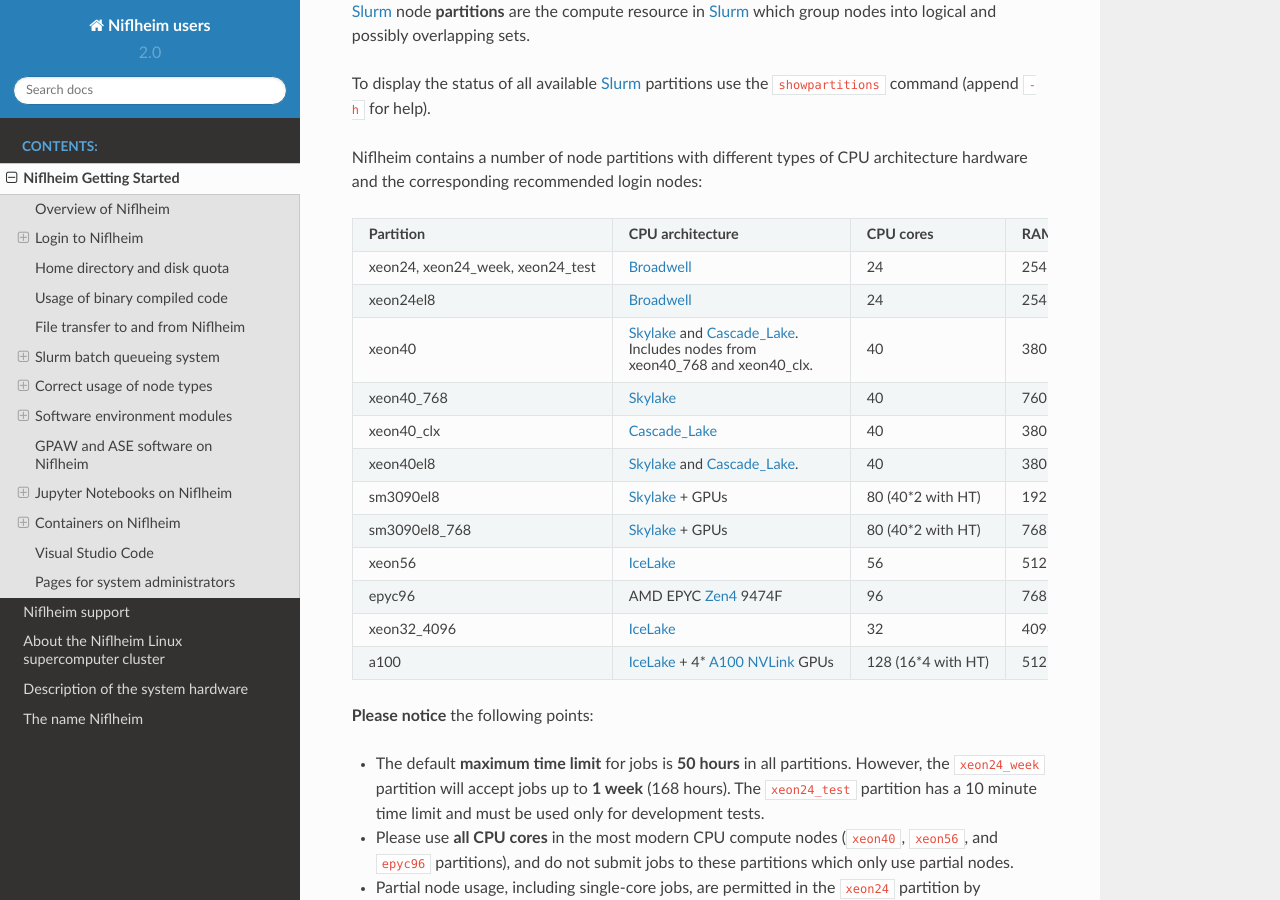
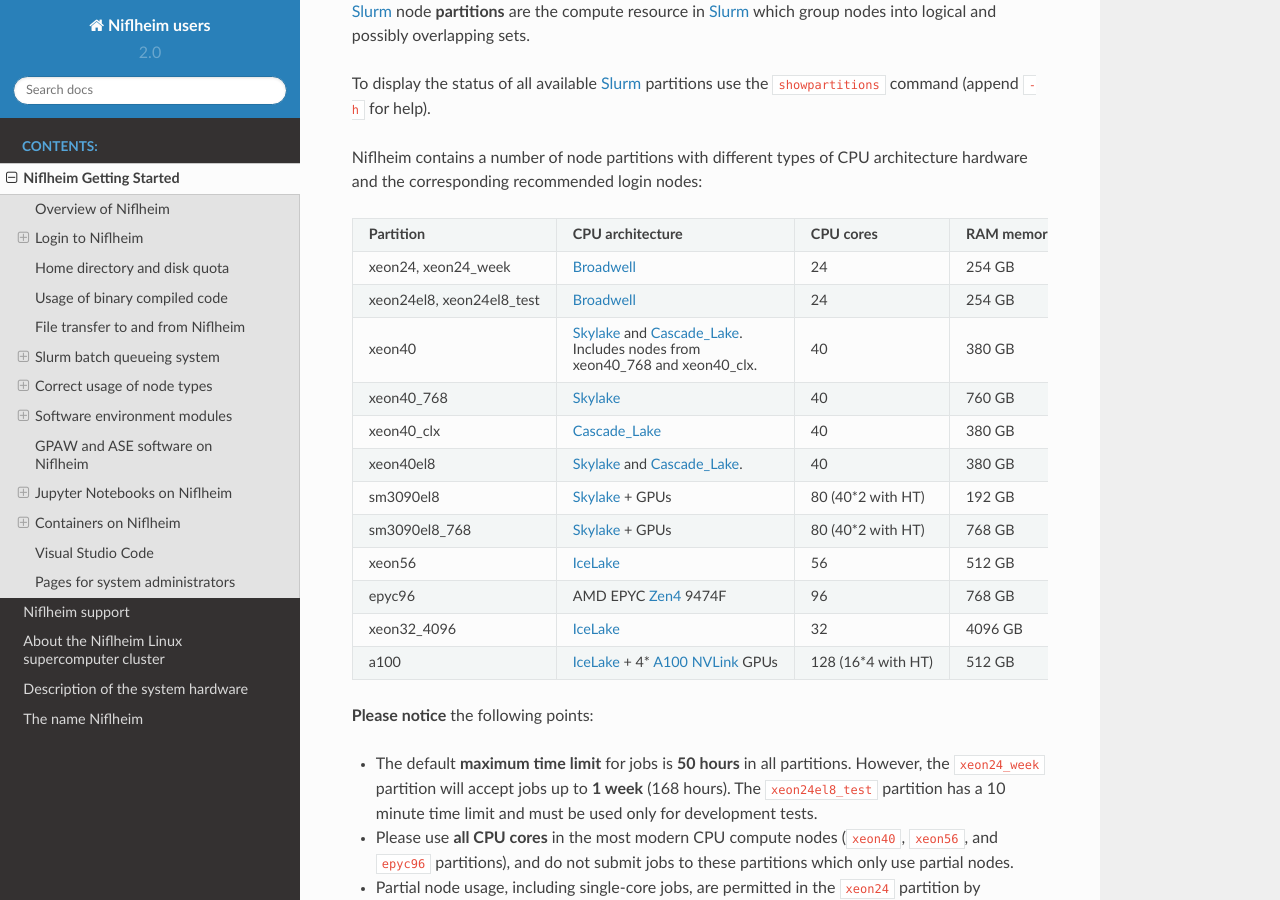
Before and after one commit to OleHolmNielsen/Niflheim_users, a Sphinx documentation site: the page built from docs/Niflheim_Getting_Started.rst, in a window 1280 px wide and 900 px high, scrolled down 5363 px. Built offline with Sphinx 7.4.7 and the Read the Docs theme 2.0.0, drawn with Linux system fonts in a browser that asks for light colours.

Commit message:
xeon24el8 partition

```diff
--- a/docs/Niflheim_Getting_Started.rst
+++ b/docs/Niflheim_Getting_Started.rst
@@ -272,14 +272,14 @@
     - **/tmp scratch disk**
     - **Login nodes**
     - **Linux OS**
-  * - xeon24, xeon24_week, xeon24_test
+  * - xeon24, xeon24_week
     - Broadwell_
     - 24
     - 254 GB
     - 140 GB
     - sylg, slid
     - CentOS_ 7
-  * - xeon24el8
+  * - xeon24el8, xeon24el8_test
     - Broadwell_
     - 24
     - 254 GB
@@ -365,7 +365,7 @@
 
 * The default **maximum time limit** for jobs is **50 hours** in all partitions.
   However, the ``xeon24_week`` partition will accept jobs up to **1 week** (168 hours).
-  The ``xeon24_test`` partition has a 10 minute time limit and must be used only for development tests.
+  The ``xeon24el8_test`` partition has a 10 minute time limit and must be used only for development tests.
 
 * Please use **all CPU cores** in the most modern CPU compute nodes (``xeon40``, ``xeon56``, and ``epyc96`` partitions),
   and do not submit jobs to these partitions which only use partial nodes.
```
